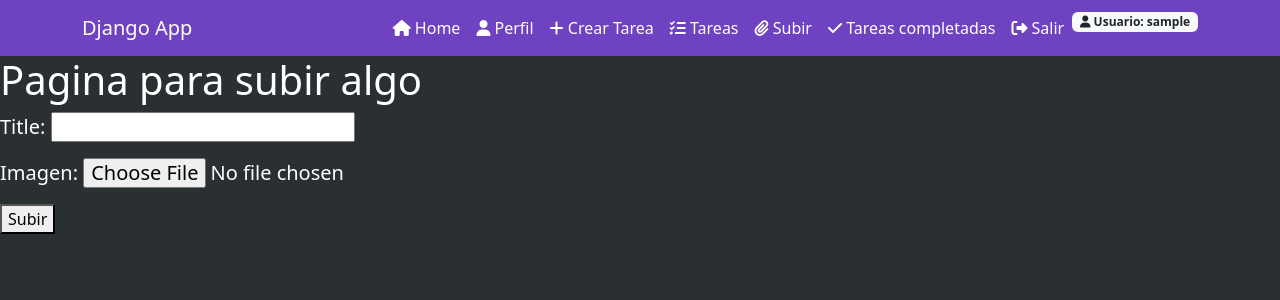
After one commit to Shadowkirito123/django-crud, a Django app: page /subir in a window 1280 px wide. The commit adds this page. Shown: the top 300 px of the page. Run offline with Django 5.2, Linux system fonts and the light colour scheme; the visitor is signed in with stand-in values (Sample User, id 1); some libraries are stand-ins or nearby versions.

Commit message:
agregando subir imagen

```diff
--- a/djangocrud/urls.py
+++ b/djangocrud/urls.py
@@ -34,6 +34,7 @@ urlpatterns = [
     path('usuario/<int:user_id>/cambiarContraseña', views.cambiarContraseña, name='cambiarContraseña'),
     path('usuario/cancelar', views.regresarAlInicio, name='regreso'),
     path('usuario/<int:user_id>/restablacerClave/<str:token>/', views.restablecer_contraseña, name='restablecer_contraseña'),
+    path('subir', views.subirIMG, name='subir'),
     # path('ubicacion/', views.update_profile, name='update_profile'),
 
     ]
--- a/tasks/forms.py
+++ b/tasks/forms.py
@@ -1,6 +1,6 @@
 from django.forms import ModelForm
 from django import forms
-from .models import Task
+from .models import Task, Imagenes
 from django.contrib.auth.forms import UserCreationForm
 from django.contrib.auth.models import User
 class TaskForm(forms.ModelForm):
@@ -12,3 +12,7 @@ class TaskForm(forms.ModelForm):
             'description': forms.Textarea(attrs={'class': 'form-control', 'placeholder':'Escribe un titulo'}),
             # 'important': forms.CheckboxInput(attrs={'class': 'form-control'})
         }
+class NuevoFormImg(forms.ModelForm):
+    class Meta:
+        model = Imagenes
+        fields = ['title', 'imagen']
--- a/tasks/models.py
+++ b/tasks/models.py
@@ -25,3 +25,8 @@ class Pagina(models.Model):
 
     def __str__(self):
         return self.web
+
+class Imagenes(models.Model):
+    user = models.ForeignKey(User, on_delete=models.CASCADE)
+    title = models.CharField(max_length=100)
+    imagen = models.ImageField(upload_to='static/', default=None)
--- a/tasks/templates/base.html
+++ b/tasks/templates/base.html
@@ -38,6 +38,10 @@
                 </li>
 
                 <li class="nav-item">
+                    <a class="nav-link" style="color: white;" href="{% url 'subir' %}"><i class="fas fa-paperclip"></i> Subir</a>
+                </li>
+
+                <li class="nav-item">
                     <a class="nav-link" style="color: white;" href="{% url 'task_complete' %}"><i class="fas fa-check"></i> Tareas completadas</a>
                 </li>
 
--- /dev/null
+++ b/tasks/templates/subirIMG.html
@@ -0,0 +1,13 @@
+{% extends 'base.html' %}
+
+{% block content %}
+<h1 style="color: white;">Pagina para subir algo</h1>
+
+<form method="POST" enctype="multipart/form-data">
+    {% csrf_token %}
+    <h5 style="color: white;">{{form.as_p}}</h5>
+    <button type="submit">
+        Subir
+    </button>
+</form>
+{% endblock %}
--- a/tasks/templates/tasks.html
+++ b/tasks/templates/tasks.html
@@ -4,7 +4,7 @@
    <main class="container">
      <div class="row">
           <div class="col-md-6 offset-md-3">
-               <h1 class="text-center py-5">Tareas pendientes</h1>
+               <h1 class="text-center py-5" style="color: white;">Tareas pendientes</h1>
 
                <ul class="list-group">
                     {% for task in tasks %}
--- a/tasks/views.py
+++ b/tasks/views.py
@@ -3,7 +3,7 @@ from django.contrib.auth.forms import UserCreationForm, AuthenticationForm
 from django.contrib.auth.models import User
 from django.contrib.auth import login, logout, authenticate
 from django.db import IntegrityError
-from .forms import TaskForm
+from .forms import TaskForm, NuevoFormImg
 from .models import Task, Tokens, Pagina
 from django.utils import timezone
 from django.contrib.auth.decorators import login_required
@@ -390,3 +390,16 @@ def restablecer_contraseña(request, user_id, token):
         user.set_password(request.POST['password1'])
         user.save()
         return redirect('signin')
+
+@login_required
+def subirIMG(request):
+    if request.method == 'GET':
+        return render(request, 'subirIMG.html',{
+            'form': NuevoFormImg
+        })
+    else:
+        form = NuevoFormImg(request.POST, request.FILES)
+        new_form = form.save(commit=False)
+        new_form.user = request.user
+        new_form.save()
+        return redirect('home')
```
Also changed, not shown: tasks/migrations/0029_imagenes.py (added).
